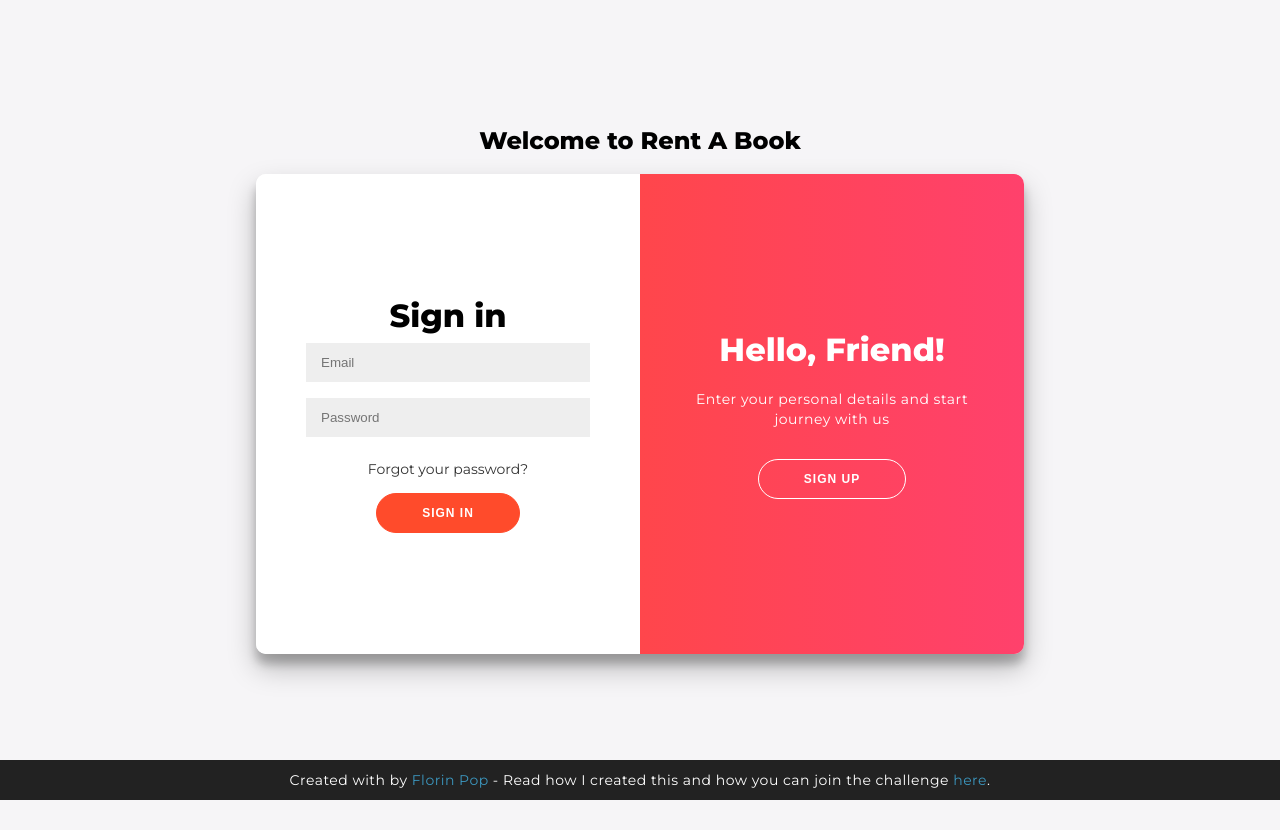
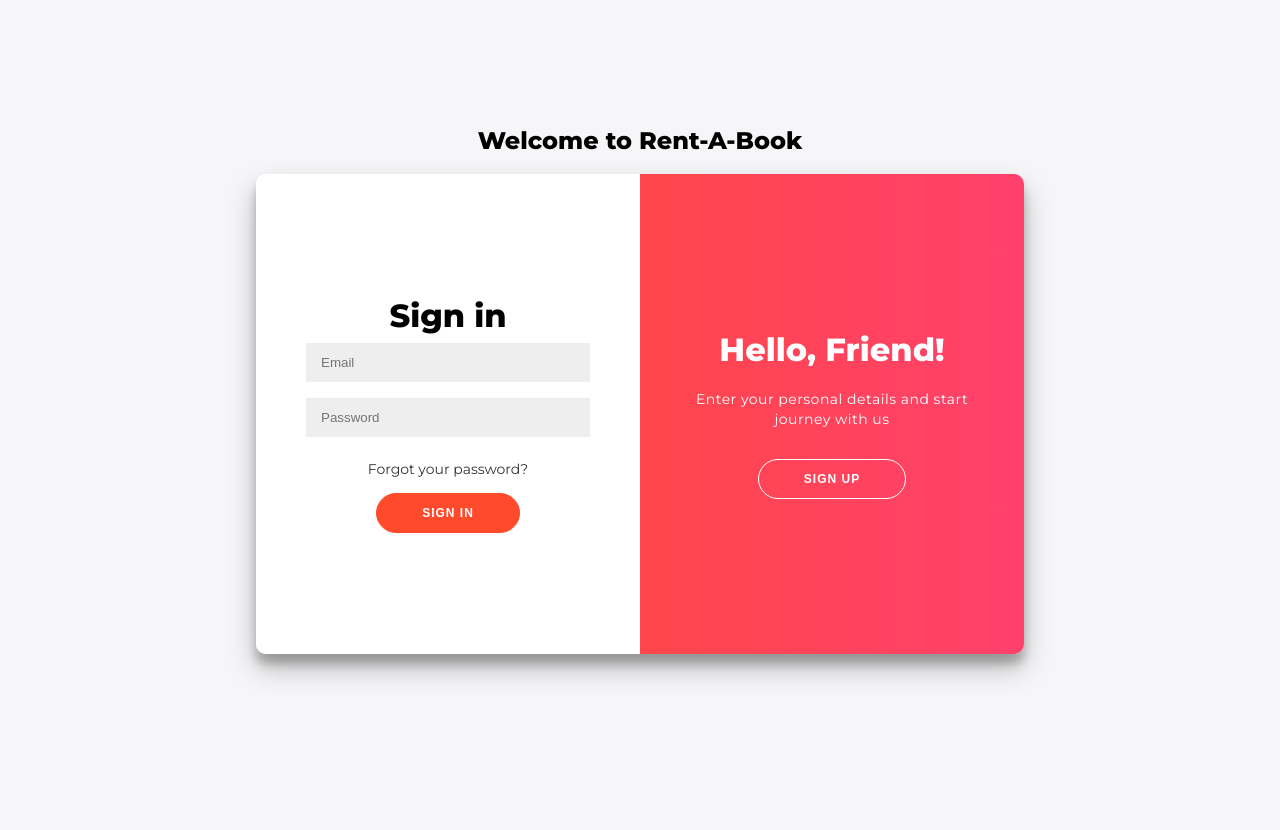
Before and after one commit to yaviral17/Rent-A-Book-Web, a plain HTML site: page index.html in a window 1280 px wide. Drawn offline with Linux system fonts and the light colour scheme.

Commit message:
Update index.html

```diff
--- a/index.html
+++ b/index.html
@@ -7,7 +7,7 @@
 
 </head>
 <body>
-    <h2>Welcome to Rent A Book</h2>
+    <h2>Welcome to Rent-A-Book</h2>
 <div class="container" id="container">
 	<div class="form-container sign-up-container">
 		<form action="#">
@@ -43,15 +43,6 @@
 		</div>
 	</div>
 </div>
-
-<footer>
-	<p>
-		Created with <i class="fa fa-heart"></i> by
-		<a target="_blank" href="https://florin-pop.com">Florin Pop</a>
-		- Read how I created this and how you can join the challenge
-		<a target="_blank" href="https://www.florin-pop.com/blog/2019/03/double-slider-sign-in-up-form/">here</a>.
-	</p>
-</footer>
 </body>
 </html>
 <!-- partial -->
```
